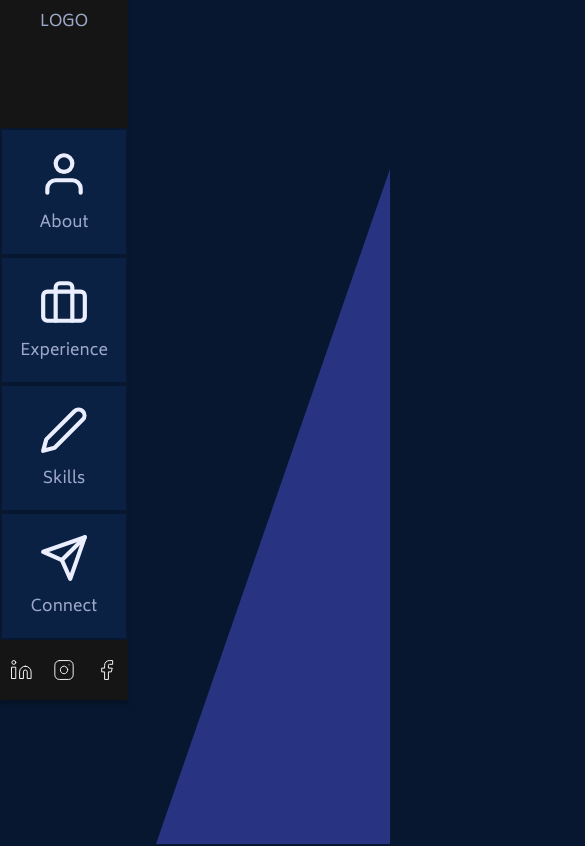
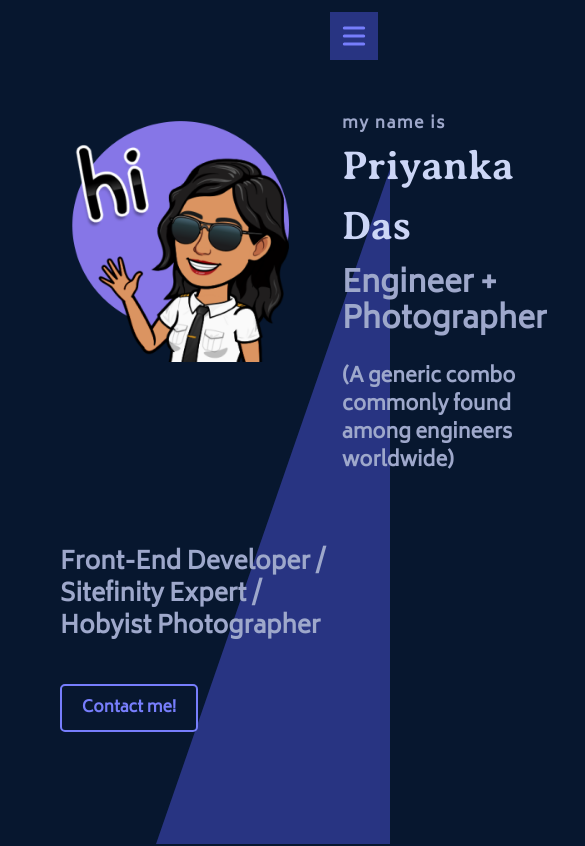
Before and after one commit to priyankastro/priyankadget, a Next.js app in the folder ui/: page / in a window 390 px wide. Shown: the top 846 px of the page, 585 px wide, since content can reach past the window. Built offline with nearby package versions, Linux system fonts and the light colour scheme.

Commit message:
mobile menu design

```diff
--- a/ui/package.json
+++ b/ui/package.json
@@ -14,6 +14,7 @@
     "@types/react": "18.0.28",
     "@types/react-dom": "18.0.11",
     "axios": "^1.1.3",
+    "clsx": "^1.2.1",
     "eslint": "8.34.0",
     "eslint-config-next": "13.1.6",
     "jquery": "^3.6.3",
--- a/ui/src/app/globals.css
+++ b/ui/src/app/globals.css
@@ -210,3 +210,13 @@ p {
   align-items: flex-start;
   min-height: 100vh;
 }
+.menu-btn-sm {
+  position: absolute;
+  right: 0;
+  top: 0;
+  z-index: 11;
+  background: var(--purple-light);
+}
+.menu-btn-sm:focus {
+  outline: 2px solid;
+}
--- a/ui/src/app/layout.tsx
+++ b/ui/src/app/layout.tsx
@@ -15,10 +15,10 @@ export default function RootLayout({
       <head />
 
       <body>
-        <div className='relative md:flex min-h-screen'>
+        <div className='relative block md:flex min-h-screen'>
           <Navbar />
           <main className='relative z-10 w-full'>
-            <div className='content-body p-40'>
+            <div className='content-body p-10 md:p-20 xl:p-40'>
               {children}
             </div>
             <div className='skewpart'></div>
--- a/ui/src/app/navbar.module.css
+++ b/ui/src/app/navbar.module.css
@@ -7,7 +7,7 @@
   box-shadow: 0px 4px 4px rgba(0, 0, 0, 0.25);
   max-width: 128px;
 }
-.menu_nav{
+.menu_nav {
   width: 128px;
 }
 .menu_nav a {
@@ -17,7 +17,8 @@
   text-align: center;
 }
 
-.menu_nav a, .menu_top {
+.menu_nav a,
+.menu_top {
   height: 128px;
   width: 128px;
   display: flex;
@@ -25,7 +26,7 @@
   padding: 10px;
 }
 
-.menu_nav a:hover{
+.menu_nav a:hover {
   background-color: var(--purple-light);
 }
 
@@ -48,3 +49,29 @@
 .social_links img {
   margin: auto;
 }
+
+.backdrop {
+  width: 100%;
+  height: 100%;
+  position: absolute;
+  z-index: 11;
+  background: rgba(0, 0, 0, 0.55);
+}
+
+@media screen and (max-width: 768px) {
+  .navbar {
+    display: none;
+    position: absolute;
+    z-index: 11;
+  }
+}
+
+@media screen and (min-width: 768px) {
+  .backdrop  {
+    display: none;
+  }
+}
+
+.block {
+  display: block !important;
+}
--- a/ui/src/app/navbar.tsx
+++ b/ui/src/app/navbar.tsx
@@ -1,4 +1,7 @@
+'use client'
+import clsx from 'clsx';
 import Link from 'next/link';
+import { useState } from 'react';
 import styles from './navbar.module.css'
 
 const MENU_LIST = [
@@ -15,8 +18,22 @@ const SOCIAL_LIST = [
 ];
 
 const Navbar = ({ }) => {
+  const [collapse, setCollapse] = useState(false);
+  console.log(collapse)
   return (
-    <menu className={styles.navbar}>
+    <>
+      <div className={clsx({
+        [styles.backdrop]: collapse === true
+      })}>
+        <button type="button" className="menu-btn-sm inline-flex items-center p-2 mr-3 mt-3 md:hidden" onClick={() => setCollapse(collapse ? false : true)}>
+          <span className="sr-only">Open main menu</span>
+          <svg className="w-8 h-8" aria-hidden="true" fill="currentColor" viewBox="0 0 20 20" xmlns="http://www.w3.org/2000/svg"><path fillRule="evenodd" d="M3 5a1 1 0 011-1h12a1 1 0 110 2H4a1 1 0 01-1-1zM3 10a1 1 0 011-1h12a1 1 0 110 2H4a1 1 0 01-1-1zM3 15a1 1 0 011-1h12a1 1 0 110 2H4a1 1 0 01-1-1z" clipRule="evenodd"></path></svg>
+        </button>
+      </div>
+      <menu className={`${styles.navbar} ${clsx({
+        [styles.block]: collapse === true
+      })
+        }`} >
         <Link className={styles.menu_top} href={'/'}>LOGO</Link>
         <nav className={styles.menu_nav}>
           {MENU_LIST.map((menu, idx) => (
@@ -34,6 +51,7 @@ const Navbar = ({ }) => {
           </div>
         </nav>
       </menu>
+    </>
   )
 }
 
```
Also changed, not shown: 1 other file (tests, documents, lock files or other folders). Lines whose indentation alone changed are shown as unchanged.
